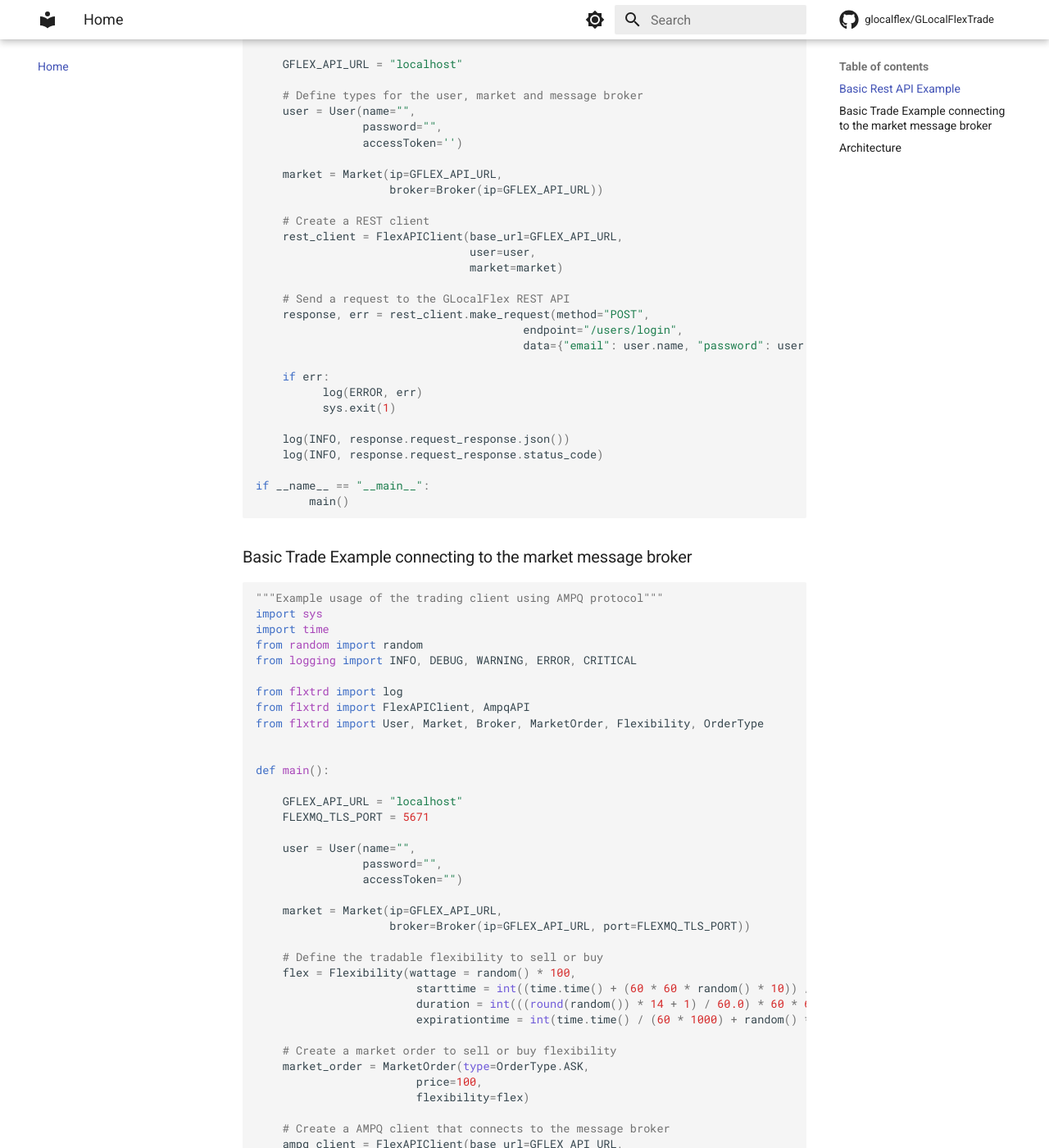
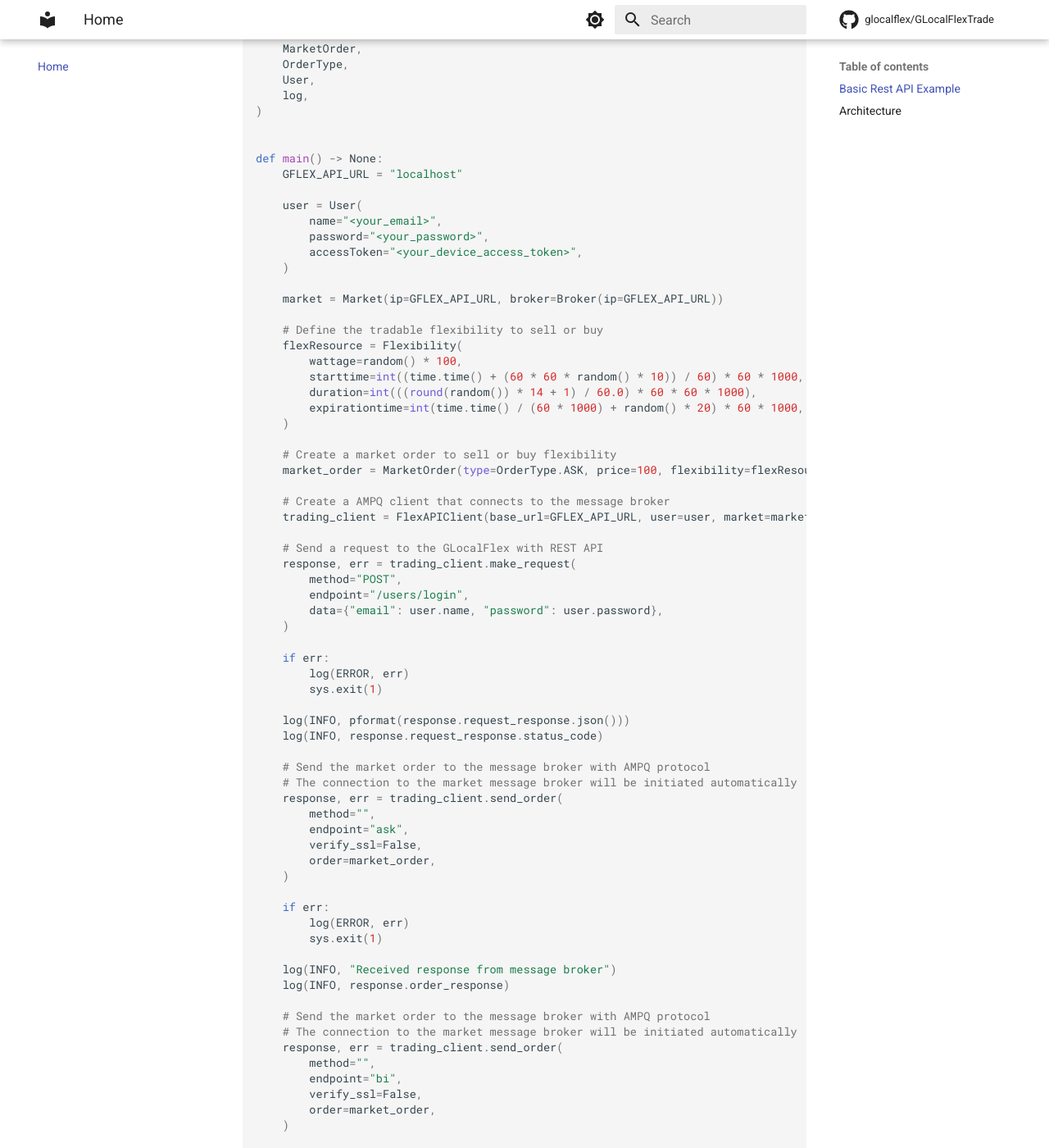
Before and after one commit to GLocalFlex/GLocalFlexTrade, an MkDocs documentation site: the page built from docs/index.md, in a window 1280 px wide and 1400 px high, scrolled down 964 px. Shown: the whole window at 82% size. Built offline with MkDocs 1.6.1 and Material for MkDocs 9.7.7, drawn with Linux system fonts in a browser that asks for light colours; comment, search, counter and statistics services are not loaded; some of the changed text lies outside the part shown.

Commit message:
update example in docs and  readme

````diff
--- a/docs/index.md
+++ b/docs/index.md
@@ -33,118 +33,107 @@ You can use a sample trading client from the command line for testing
 ### Basic Rest API Example
 
 ```py
-""" Example usage of the REST API client"""
-
-import sys
-from flxtrd import FlexAPIClient
-from flxtrd import AuthPlugin, ListDevices
-from flxtrd import User
-from flxtrd import User, Market, Broker, MarketOrder, Flexibility, OrderType
-from flxtrd import log
-from logging import INFO, DEBUG, WARNING, ERROR, CRITICAL
-
-
-def main():
-
-    GFLEX_API_URL = "localhost"
-
-    # Define types for the user, market and message broker
-    user = User(name="",
-                password="",
-                accessToken='')
-
-    market = Market(ip=GFLEX_API_URL,
-                    broker=Broker(ip=GFLEX_API_URL))
-
-    # Create a REST client
-    rest_client = FlexAPIClient(base_url=GFLEX_API_URL,
-                                user=user,
-                                market=market)
-
-    # Send a request to the GLocalFlex REST API
-    response, err = rest_client.make_request(method="POST",
-                                        endpoint="/users/login",
-                                        data={"email": user.name, "password": user.password})
-
-    if err:
-          log(ERROR, err)
-          sys.exit(1)
-
-    log(INFO, response.request_response.json())
-    log(INFO, response.request_response.status_code)
-
-if __name__ == "__main__":
-        main()
-```
-
-### Basic Trade Example connecting to the market message broker
-
-```py
 """Example usage of the trading client using AMPQ protocol"""
 import sys
 import time
+from logging import ERROR, INFO
+from pprint import pformat
 from random import random
-from logging import INFO, DEBUG, WARNING, ERROR, CRITICAL
 
-from flxtrd import log
-from flxtrd import FlexAPIClient, AmpqAPI
-from flxtrd import User, Market, Broker, MarketOrder, Flexibility, OrderType
+from flxtrd import (
+    Broker,
+    FlexAPIClient,
+    Flexibility,
+    Market,
+    MarketOrder,
+    OrderType,
+    User,
+    log,
+)
 
 
-def main():
+def main() -> None:
+    GFLEX_API_URL = "localhost"
 
-    GFLEX_API_URL = "localhost"
-    FLEXMQ_TLS_PORT = 5671
+    user = User(
+        name="<your_email>",
+        password="<your_password>",
+        accessToken="<your_device_access_token>",
+    )
 
-    user = User(name="",
-                password="",
-                accessToken="")
-
-    market = Market(ip=GFLEX_API_URL,
-                    broker=Broker(ip=GFLEX_API_URL, port=FLEXMQ_TLS_PORT))
+    market = Market(ip=GFLEX_API_URL, broker=Broker(ip=GFLEX_API_URL))
 
     # Define the tradable flexibility to sell or buy
-    flex = Flexibility(wattage = random() * 100,
-                        starttime = int((time.time() + (60 * 60 * random() * 10)) / 60) * 60 * 1000,
-                        duration = int(((round(random()) * 14 + 1) / 60.0) * 60 * 60 * 1000),
-                        expirationtime = int(time.time() / (60 * 1000) + random() * 20) * 60 * 1000)
+    flexResource = Flexibility(
+        wattage=random() * 100,
+        starttime=int((time.time() + (60 * 60 * random() * 10)) / 60) * 60 * 1000,
+        duration=int(((round(random()) * 14 + 1) / 60.0) * 60 * 60 * 1000),
+        expirationtime=int(time.time() / (60 * 1000) + random() * 20) * 60 * 1000,
+    )
 
     # Create a market order to sell or buy flexibility
-    market_order = MarketOrder(type=OrderType.ASK,
-                        price=100,
-                        flexibility=flex)
+    market_order = MarketOrder(type=OrderType.ASK, price=100, flexibility=flexResource)
 
     # Create a AMPQ client that connects to the message broker
-    ampq_client = FlexAPIClient(base_url=GFLEX_API_URL,
-                                protocol=AmpqAPI,
-                                user=user,
-                                market=market
-                                )
+    trading_client = FlexAPIClient(base_url=GFLEX_API_URL, user=user, market=market)
 
-    # Send the market order to the message broker
-    response, err = ampq_client.make_request(method="",
-                                        endpoint="ask",
-                                        ssl=True,
-                                        verify_ssl=False,
-                                        order=market_order,
-                                        )
+    # Send a request to the GLocalFlex with REST API
+    response, err = trading_client.make_request(
+        method="POST",
+        endpoint="/users/login",
+        data={"email": user.name, "password": user.password},
+    )
 
     if err:
-          log(ERROR, err)
-          sys.exit(1)
+        log(ERROR, err)
+        sys.exit(1)
+
+    log(INFO, pformat(response.request_response.json()))
+    log(INFO, response.request_response.status_code)
+
+    # Send the market order to the message broker with AMPQ protocol
+    # The connection to the market message broker will be initiated automatically
+    response, err = trading_client.send_order(
+        method="",
+        endpoint="ask",
+        verify_ssl=False,
+        order=market_order,
+    )
+
+    if err:
+        log(ERROR, err)
+        sys.exit(1)
 
     log(INFO, "Received response from message broker")
-    log(INFO, response)
+    log(INFO, response.order_response)
+
+    # Send the market order to the message broker with AMPQ protocol
+    # The connection to the market message broker will be initiated automatically
+    response, err = trading_client.send_order(
+        method="",
+        endpoint="bi",
+        verify_ssl=False,
+        order=market_order,
+    )
+
+    if err:
+        log(ERROR, err)
+        sys.exit(1)
+
+    log(INFO, "Received response from message broker")
+    log(INFO, response.order_response)
+
+    # Close the connection to the market message broker
+    trading_client.trade_protocol.close_connection()
 
 
 if __name__ == "__main__":
-        main()
+    main()
 
 ```
 
 
 ## Architecture
-
 
 
 ``` mermaid
````
Also changed, not shown: README.md (+74 -88 lines), docs/dev.md (added, +3 -0 lines).
